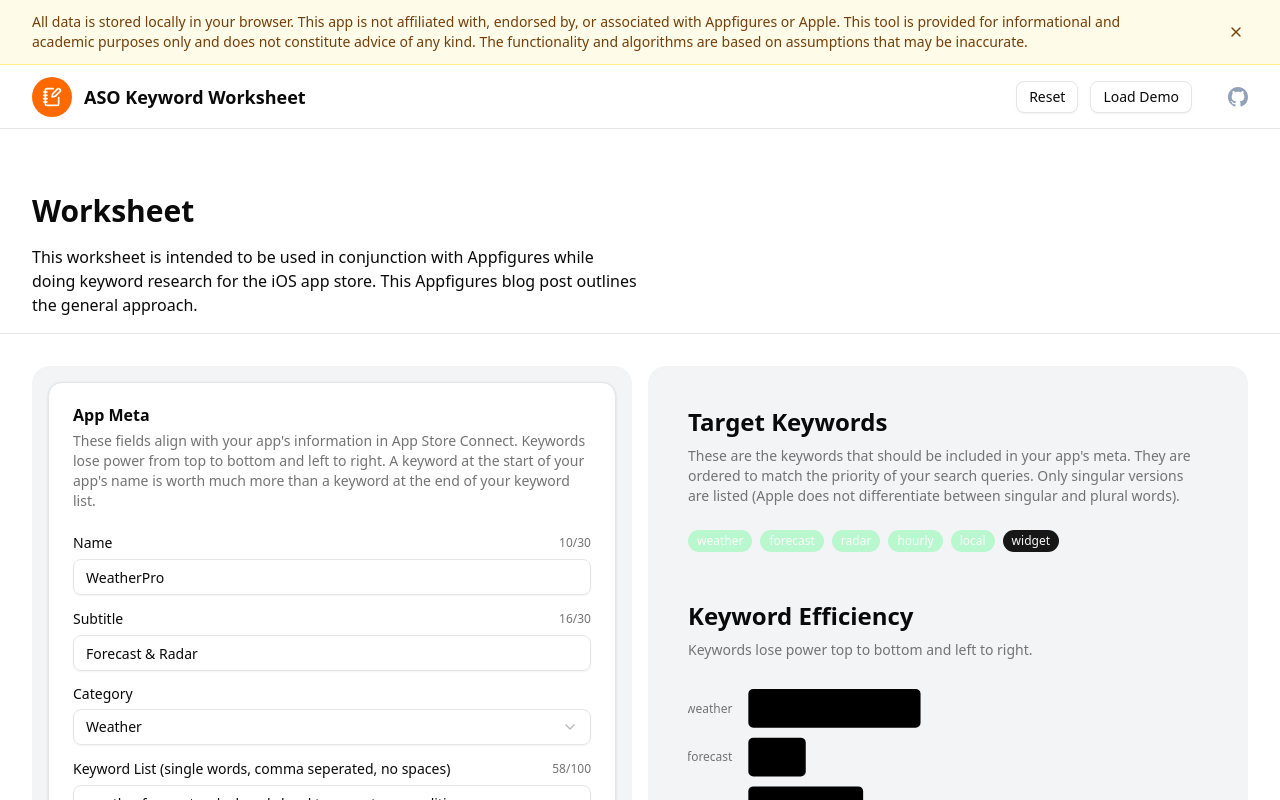
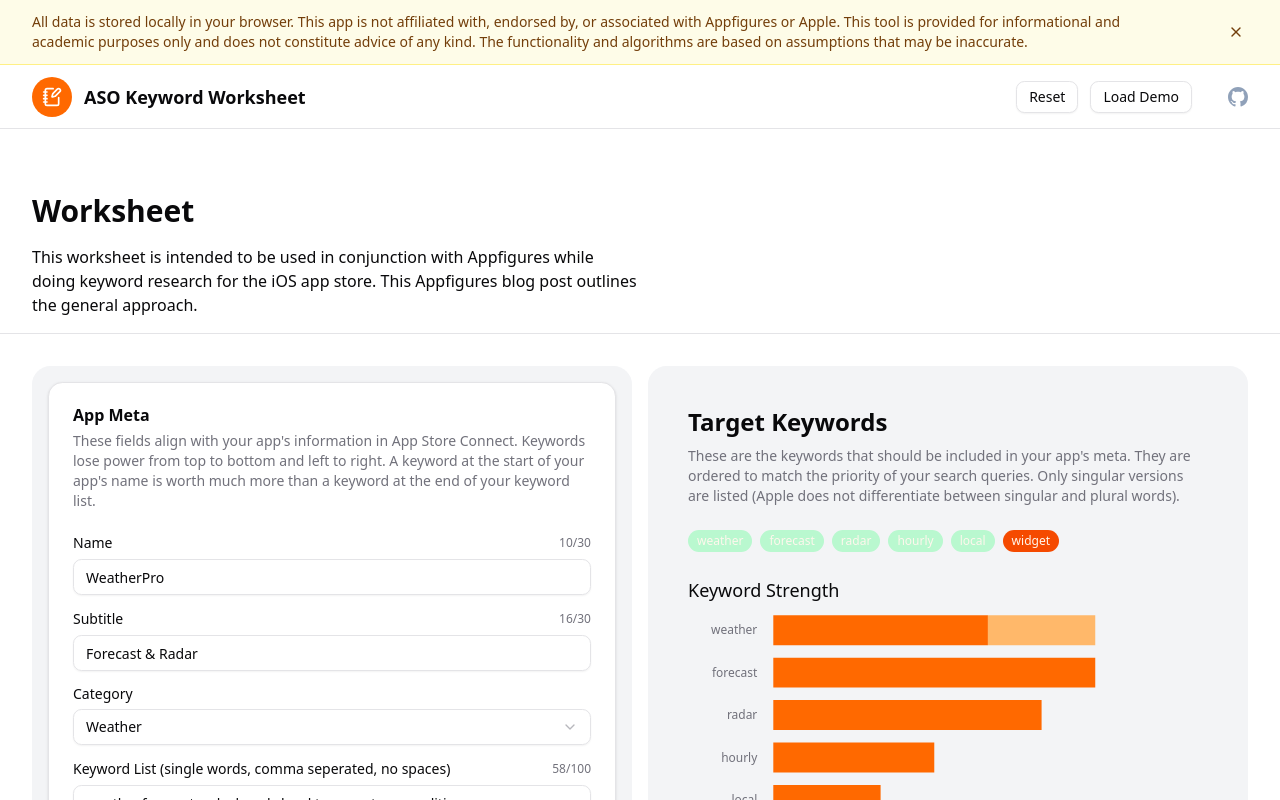
Before and after one commit to rbenj/aso-keyword-worksheet, a React (Vite) app: page / in a window 1280 px wide. Both pictures are taken after a click on the button "Load Demo". Shown: the top 800 px of the page. Built offline with nearby package versions, Linux system fonts and the light colour scheme.

Commit message:
Reworked keyword strength chart

```diff
--- a/src/App.tsx
+++ b/src/App.tsx
@@ -163,17 +163,10 @@
                   keywords={keywords}
                   satisfiedKeywords={satisfiedKeywords}
                 />
-              </CardContent>
-            </Card>
+                <h3 className="text-lg font-medium mt-6">
+                  Keyword Strength
+                </h3>
 
-            <Card className="border-none bg-transparent shadow-none">
-              <CardHeader>
-                <CardTitle className="text-2xl">Keyword Efficiency</CardTitle>
-                <CardDescription className="text-sm text-muted-foreground">
-                  Keywords lose power top to bottom and left to right.
-                </CardDescription>
-              </CardHeader>
-              <CardContent>
                 <RankChart
                   keywords={keywords}
                   ownedKeywordsOrdered={ownedKeywordsOrdered}
--- a/src/components/aso/rank-chart.tsx
+++ b/src/components/aso/rank-chart.tsx
@@ -1,4 +1,4 @@
-import { ChartContainer, ChartTooltip, ChartTooltipContent } from '@/components/ui/chart';
+import { ChartContainer, type ChartConfig, ChartLegendContent, ChartLegend } from '@/components/ui/chart';
 import { BarChart, Bar, XAxis, YAxis } from 'recharts';
 
 interface RankChartProps {
@@ -11,42 +11,54 @@
     return null;
   }
 
-  const chartData = keywords.map((keyword) => {
+  const chartData = keywords.map((keyword, i) => {
+    const filteredOwnedKeywords = ownedKeywordsOrdered.filter(k => keywords.includes(k));
+
+    const actual = filteredOwnedKeywords.indexOf(keyword) !== -1 ? keywords.length - filteredOwnedKeywords.indexOf(keyword) : 0;
+    const ideal = keywords.length - i;
+
     return {
       keyword: keyword,
-      ownedRank: ownedKeywordsOrdered.indexOf(keyword) !== -1 ? ownedKeywordsOrdered.indexOf(keyword) : 0,
+      actual: actual,
+      ideal: Math.max(0, ideal - actual),
     };
   });
 
+  // console.log(chartData);
+
+  const chartConfig = {
+    actual: {
+      label: 'Actual',
+    },
+    ideal: {
+      label: 'Ideal',
+    },
+  } satisfies ChartConfig;
+
+  const truncate = (value: string, max: number) =>
+    value.length > max ? `${value.slice(0, max - 3)}…` : value;
+
   return (
-    <ChartContainer
-      config={{
-        ownedRank: {
-          label: 'Position in Owned Keywords',
-        },
-      }}
-    >
+    <ChartContainer config={chartConfig} className="w-full">
       <BarChart
         accessibilityLayer
         data={chartData}
         layout="vertical"
-        margin={{
-          left: 0,
-        }}
+        maxBarSize={30}
       >
+        <Bar dataKey="actual" stackId="a" fill="var(--chart-2)" layout="vertical" />
+        <Bar dataKey="ideal" stackId="a" fill="var(--chart-1)" layout="vertical" />
+        <ChartLegend content={<ChartLegendContent />} />
         <YAxis
           dataKey="keyword"
           type="category"
           tickLine={false}
           tickMargin={10}
+          width={80}
           axisLine={false}
+          tickFormatter={(value) => truncate(value, 10)}
         />
-        <XAxis dataKey="ownedRank" type="number" hide />
-        <ChartTooltip
-          cursor={false}
-          content={<ChartTooltipContent hideLabel />}
-        />
-        <Bar dataKey="ownedRank" layout="vertical" radius={5} />
+        <XAxis dataKey="actual" type="number" hide />
       </BarChart>
     </ChartContainer>
   );
--- a/src/index.css
+++ b/src/index.css
@@ -45,72 +45,72 @@
 }
 
 :root {
-  --radius: 0.625rem;
+  --radius: 0.65rem;
   --background: oklch(1 0 0);
-  --foreground: oklch(0.145 0 0);
+  --foreground: oklch(0.141 0.005 285.823);
   --card: oklch(1 0 0);
-  --card-foreground: oklch(0.145 0 0);
+  --card-foreground: oklch(0.141 0.005 285.823);
   --popover: oklch(1 0 0);
-  --popover-foreground: oklch(0.145 0 0);
-  --primary: oklch(0.205 0 0);
-  --primary-foreground: oklch(0.985 0 0);
-  --secondary: oklch(0.97 0 0);
-  --secondary-foreground: oklch(0.205 0 0);
-  --muted: oklch(0.97 0 0);
-  --muted-foreground: oklch(0.556 0 0);
-  --accent: oklch(0.97 0 0);
-  --accent-foreground: oklch(0.205 0 0);
+  --popover-foreground: oklch(0.141 0.005 285.823);
+  --primary: oklch(0.646 0.222 41.116);
+  --primary-foreground: oklch(0.98 0.016 73.684);
+  --secondary: oklch(0.967 0.001 286.375);
+  --secondary-foreground: oklch(0.21 0.006 285.885);
+  --muted: oklch(0.967 0.001 286.375);
+  --muted-foreground: oklch(0.552 0.016 285.938);
+  --accent: oklch(0.967 0.001 286.375);
+  --accent-foreground: oklch(0.21 0.006 285.885);
   --destructive: oklch(0.577 0.245 27.325);
-  --border: oklch(0.922 0 0);
-  --input: oklch(0.922 0 0);
-  --ring: oklch(0.708 0 0);
-  --chart-1: oklch(0.646 0.222 41.116);
-  --chart-2: oklch(0.6 0.118 184.704);
-  --chart-3: oklch(0.398 0.07 227.392);
-  --chart-4: oklch(0.828 0.189 84.429);
-  --chart-5: oklch(0.769 0.188 70.08);
+  --border: oklch(0.92 0.004 286.32);
+  --input: oklch(0.92 0.004 286.32);
+  --ring: oklch(0.75 0.183 55.934);
+  --chart-1: oklch(0.837 0.128 66.29);
+  --chart-2: oklch(0.705 0.213 47.604);
+  --chart-3: oklch(0.646 0.222 41.116);
+  --chart-4: oklch(0.553 0.195 38.402);
+  --chart-5: oklch(0.47 0.157 37.304);
   --sidebar: oklch(0.985 0 0);
-  --sidebar-foreground: oklch(0.145 0 0);
-  --sidebar-primary: oklch(0.205 0 0);
-  --sidebar-primary-foreground: oklch(0.985 0 0);
-  --sidebar-accent: oklch(0.97 0 0);
-  --sidebar-accent-foreground: oklch(0.205 0 0);
-  --sidebar-border: oklch(0.922 0 0);
-  --sidebar-ring: oklch(0.708 0 0);
+  --sidebar-foreground: oklch(0.141 0.005 285.823);
+  --sidebar-primary: oklch(0.646 0.222 41.116);
+  --sidebar-primary-foreground: oklch(0.98 0.016 73.684);
+  --sidebar-accent: oklch(0.967 0.001 286.375);
+  --sidebar-accent-foreground: oklch(0.21 0.006 285.885);
+  --sidebar-border: oklch(0.92 0.004 286.32);
+  --sidebar-ring: oklch(0.75 0.183 55.934);
 }
 
 .dark {
-  --background: oklch(0.145 0 0);
+  --background: oklch(0.141 0.005 285.823);
   --foreground: oklch(0.985 0 0);
-  --card: oklch(0.205 0 0);
+  --card: oklch(0.21 0.006 285.885);
   --card-foreground: oklch(0.985 0 0);
-  --popover: oklch(0.205 0 0);
+  --popover: oklch(0.21 0.006 285.885);
   --popover-foreground: oklch(0.985 0 0);
-  --primary: oklch(0.922 0 0);
-  --primary-foreground: oklch(0.205 0 0);
-  --secondary: oklch(0.269 0 0);
+  --primary: oklch(0.705 0.213 47.604);
+  --primary-foreground: oklch(0.98 0.016 73.684);
+  --secondary: oklch(0.274 0.006 286.033);
   --secondary-foreground: oklch(0.985 0 0);
-  --muted: oklch(0.269 0 0);
-  --muted-foreground: oklch(0.708 0 0);
-  --accent: oklch(0.269 0 0);
+  --muted: oklch(0.274 0.006 286.033);
+  --muted-foreground: oklch(0.705 0.015 286.067);
+  --accent: oklch(0.274 0.006 286.033);
   --accent-foreground: oklch(0.985 0 0);
   --destructive: oklch(0.704 0.191 22.216);
   --border: oklch(1 0 0 / 10%);
   --input: oklch(1 0 0 / 15%);
-  --ring: oklch(0.556 0 0);
-  --chart-1: oklch(0.488 0.243 264.376);
-  --chart-2: oklch(0.696 0.17 162.48);
-  --chart-3: oklch(0.769 0.188 70.08);
-  --chart-4: oklch(0.627 0.265 303.9);
-  --chart-5: oklch(0.645 0.246 16.439);
-  --sidebar: oklch(0.205 0 0);
+  --ring: oklch(0.408 0.123 38.172);
+  --chart-1: oklch(0.837 0.128 66.29);
+  --chart-2: oklch(0.705 0.213 47.604);
+  --chart-3: oklch(0.646 0.222 41.116);
+  --chart-4: oklch(0.553 0.195 38.402);
+  --chart-5: oklch(0.47 0.157 37.304);
+  --sidebar: oklch(0.21 0.006 285.885);
   --sidebar-foreground: oklch(0.985 0 0);
-  --sidebar-primary: oklch(0.488 0.243 264.376);
-  --sidebar-primary-foreground: oklch(0.985 0 0);
-  --sidebar-accent: oklch(0.269 0 0);
+  --sidebar-primary: oklch(0.705 0.213 47.604);
+  --sidebar-primary-foreground: oklch(0.98 0.016 73.684);
+  --sidebar-accent: oklch(0.274 0.006 286.033);
   --sidebar-accent-foreground: oklch(0.985 0 0);
   --sidebar-border: oklch(1 0 0 / 10%);
-  --sidebar-ring: oklch(0.556 0 0);
+  --sidebar-ring: oklch(0.408 0.123 38.172);
 }
 
 @layer base {
```
